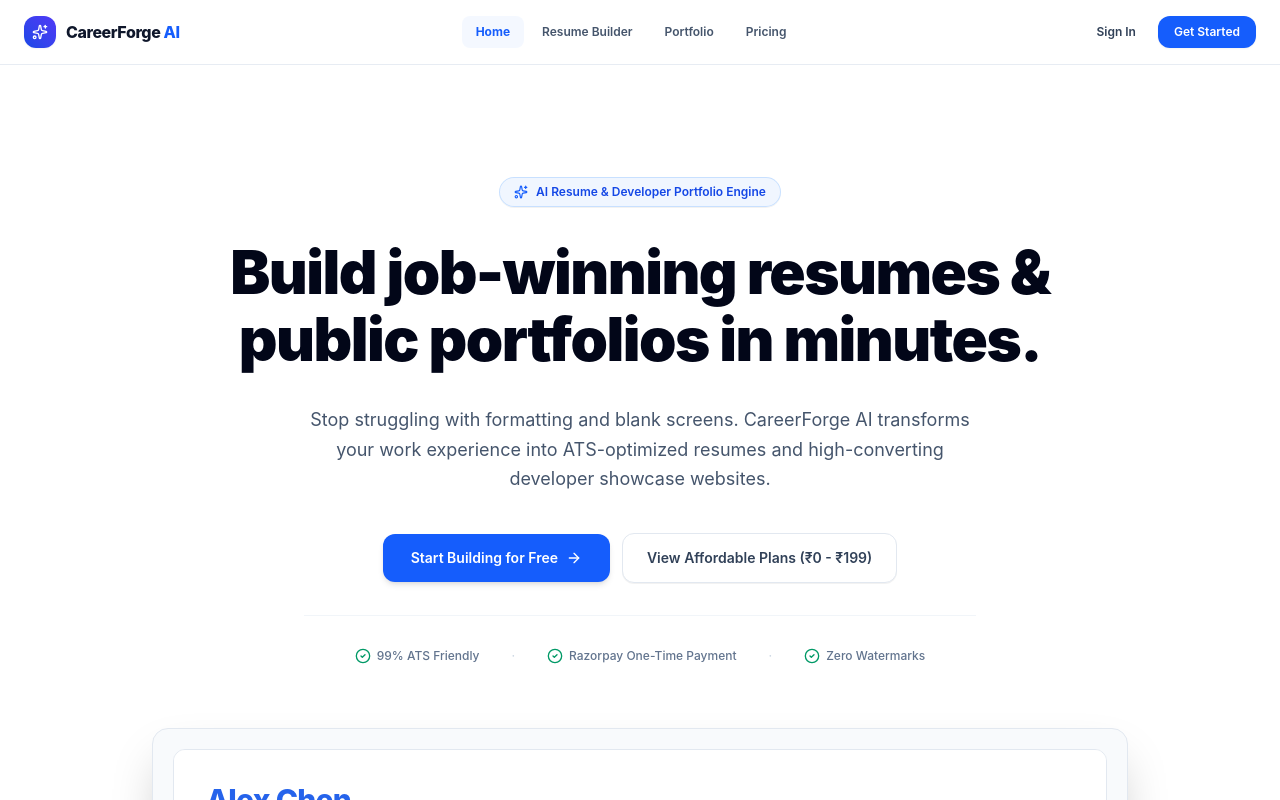
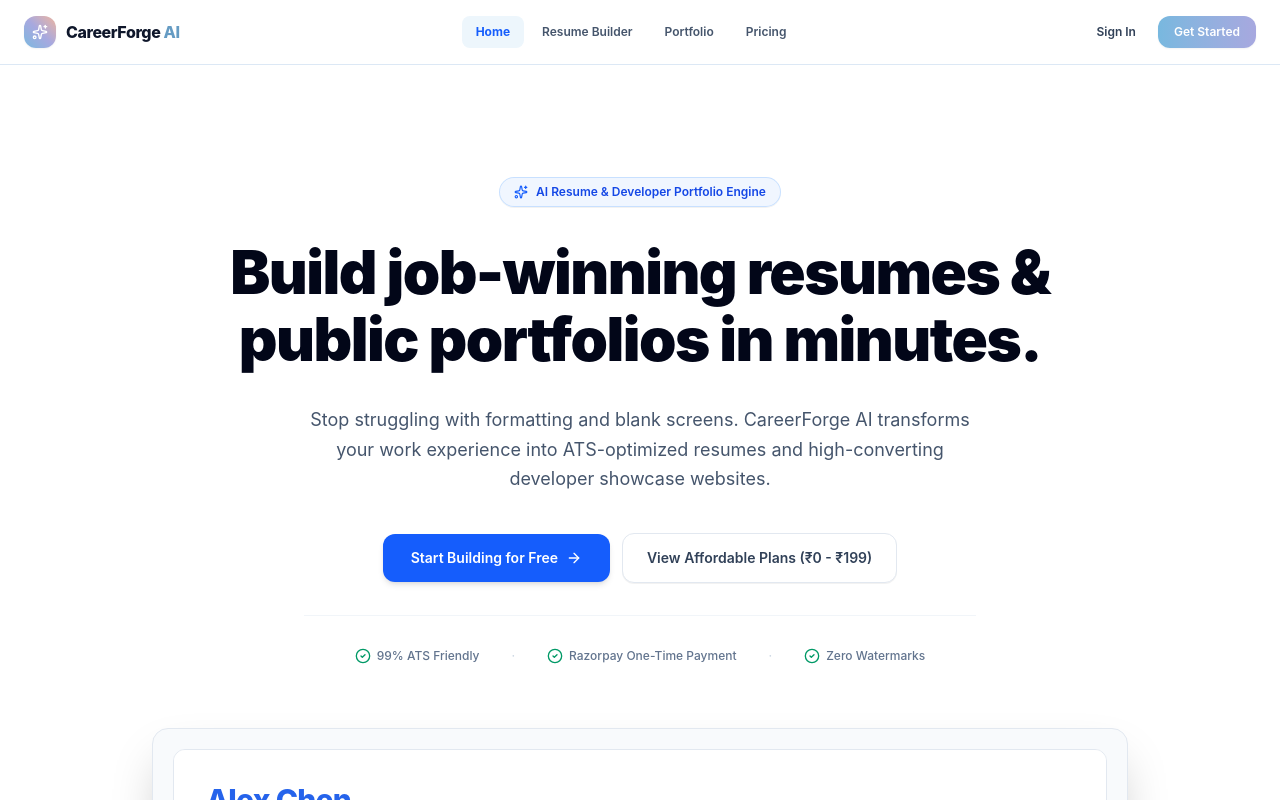
Before and after one commit to AniketGambhir/resume-creator-, a React (Vite) app: page / in a window 1280 px wide. Shown: the top 800 px of the page. Built offline with nearby package versions, Linux system fonts and the light colour scheme.

Commit message:
Apply powder blue lavender and sunset peach brand colors to navigation

```diff
--- a/src/components/Navbar.tsx
+++ b/src/components/Navbar.tsx
@@ -43,19 +43,19 @@ export const Navbar: React.FC<NavbarProps> = ({
   ];
 
   return (
-    <header className="sticky top-0 z-40 bg-white/90 backdrop-blur-md border-b border-slate-200/80 no-print">
+    <header className="sticky top-0 z-40 bg-white/90 backdrop-blur-md border-b border-[#dce8f5] no-print">
       <div className="max-w-7xl mx-auto px-6 h-16 flex items-center justify-between">
         {/* Brand Logo */}
         <div
           onClick={() => onNavigate('landing')}
           className="flex items-center gap-2.5 cursor-pointer group select-none"
         >
-          <div className="w-8 h-8 rounded-xl bg-gradient-to-tr from-blue-700 to-indigo-600 flex items-center justify-center text-white shadow-xs group-hover:scale-105 transition-transform">
+          <div className="w-8 h-8 rounded-xl bg-gradient-to-tr from-[#78b8df] via-[#a7a8df] to-[#eeb49c] flex items-center justify-center text-white shadow-xs group-hover:scale-105 transition-transform">
             <Sparkles className="w-4 h-4 text-white" />
           </div>
           <div className="flex flex-col">
-            <span className="font-extrabold text-base tracking-tight text-slate-900 group-hover:text-blue-600 transition-colors">
-              CareerForge <span className="text-blue-600">AI</span>
+            <span className="font-extrabold text-base tracking-tight text-slate-900 group-hover:text-[#659bc3] transition-colors">
+              CareerForge <span className="text-[#659bc3]">AI</span>
             </span>
           </div>
         </div>
@@ -71,8 +71,8 @@ export const Navbar: React.FC<NavbarProps> = ({
                 onClick={() => onNavigate(link.id as any)}
                 className={`px-3.5 py-2 rounded-lg transition-colors ${
                   isActive
-                    ? 'text-blue-600 bg-blue-50/70 font-bold'
-                    : 'text-slate-600 hover:text-slate-900 hover:bg-slate-50'
+                    ? 'text-blue-600 bg-[#edf6fc] font-bold'
+                    : 'text-slate-600 hover:text-slate-900 hover:bg-[#f5f7fc]'
                 }`}
               >
                 {link.label}
@@ -91,9 +91,9 @@ export const Navbar: React.FC<NavbarProps> = ({
                 onClick={onUpgradeClick}
                 className={`px-2.5 py-1 rounded-full text-[11px] font-bold uppercase transition-transform hover:scale-105 ${
                   plan === 'premium'
-                    ? 'bg-purple-100 text-purple-800 border border-purple-200'
+                    ? 'bg-[#f1edfa] text-[#756ca9] border border-[#d8cfee]'
                     : plan === 'medium'
-                    ? 'bg-blue-100 text-blue-800 border border-blue-200'
+                    ? 'bg-[#edf6fc] text-[#527fa1] border border-[#cfe2f1]'
                     : 'bg-slate-100 text-slate-700 hover:bg-slate-200 border border-slate-200'
                 }`}
               >
@@ -130,7 +130,7 @@ export const Navbar: React.FC<NavbarProps> = ({
               <button
                 type="button"
                 onClick={() => onNavigate('builder')}
-                className="px-4 py-2 text-xs font-semibold text-white bg-blue-600 hover:bg-blue-700 active:bg-blue-800 rounded-xl shadow-xs transition-colors"
+                className="px-4 py-2 text-xs font-semibold text-white bg-gradient-to-r from-[#78b8df] to-[#a7a8df] hover:brightness-95 active:brightness-90 rounded-xl shadow-xs transition-colors"
               >
                 Get Started
               </button>
@@ -153,7 +153,7 @@ export const Navbar: React.FC<NavbarProps> = ({
 
       {/* Mobile Drawer */}
       {mobileMenuOpen && (
-        <div className="md:hidden border-t border-slate-200 bg-white px-6 py-4 space-y-3 animate-fadeIn">
+        <div className="md:hidden border-t border-[#dce8f5] bg-white px-6 py-4 space-y-3 animate-fadeIn">
           <div className="space-y-1">
             {navLinks.map((link) => (
               <button
@@ -165,7 +165,7 @@ export const Navbar: React.FC<NavbarProps> = ({
                 }}
                 className={`w-full text-left px-3 py-2 rounded-lg text-xs font-semibold ${
                   currentView === link.id
-                    ? 'text-blue-600 bg-blue-50'
+                    ? 'text-blue-600 bg-[#edf6fc]'
                     : 'text-slate-700 hover:bg-slate-50'
                 }`}
               >
@@ -187,7 +187,7 @@ export const Navbar: React.FC<NavbarProps> = ({
                     onUpgradeClick();
                     setMobileMenuOpen(false);
                   }}
-                  className="w-full py-2 text-xs font-semibold text-center bg-blue-50 text-blue-700 rounded-lg"
+                  className="w-full py-2 text-xs font-semibold text-center bg-[#edf6fc] text-[#527fa1] rounded-lg"
                 >
                   Manage Subscription
                 </button>
```
